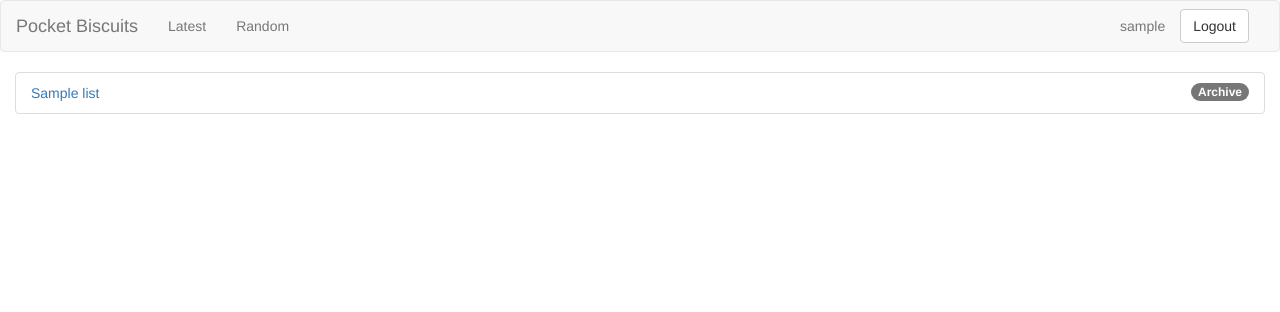
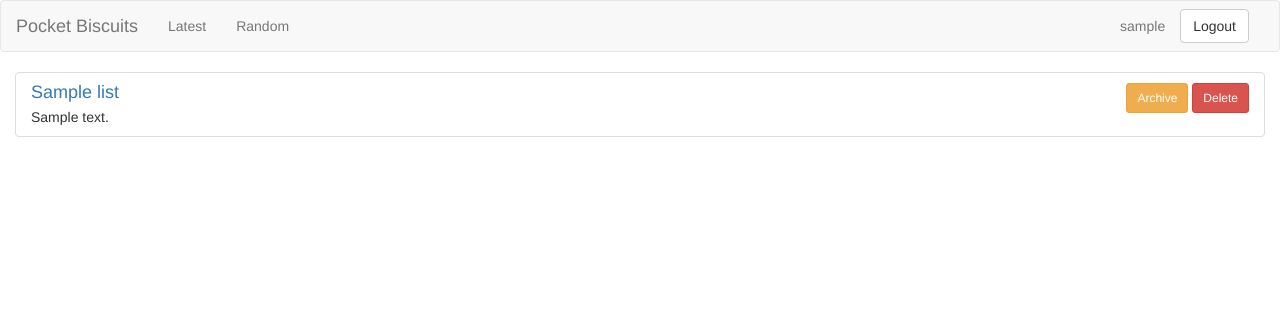
Before and after one commit to ngyuki/pocket-biscuits, a PHP site: template views/index.html.twig in a window 1280 px wide. Shown: the top 312 px of the page. Run offline with PHP 8.4, Linux system fonts and the light colour scheme; the template is opened without the code that fills it: most values are stand-ins (such as "Sample title", 1, 10 or a date in 2020); some libraries are stand-ins or nearby versions.

Commit message:
Add delete

```diff
--- a/html/css/main.css
+++ b/html/css/main.css
@@ -1,4 +1,17 @@
-.archive {
-    text-decoration: line-through;
+[data-item-id] {
+    opacity: 1;
+    transition-property: opacity;
+    transition-duration: 0.3s;
+}
+
+[data-item-id].archive {
     opacity: 0.3;
 }
+
+[data-item-id].delete {
+    opacity: 0;
+}
+
+[data-item-id] .list-group-item-text {
+    width: calc(100% - 150px);
+}
--- a/html/js/main.js
+++ b/html/js/main.js
@@ -1,5 +1,5 @@
 $(function(){
-    $('.js-toggle-archive').on('click', function(ev){
+    $('.js-do-archive').on('click', function(ev){
         ev.preventDefault();
 
         var $parent = $(this).parents('[data-item-id]');
@@ -9,6 +9,32 @@ $(function(){
 
         $.post(action, { item_id:item_id }).success(function(){
             $parent.toggleClass('archive');
+        }).error(function(xhr){
+            alert(xhr.statusText);
         });
     });
+
+    $('.js-do-delete').on('click', function(ev){
+        ev.preventDefault();
+
+        if (confirm("Realy?")) {
+
+            var $parent = $(this).parents('[data-item-id]');
+            var item_id = $parent.data('item-id');
+
+            $.post('delete', {item_id: item_id}).success(function () {
+                $parent.toggleClass('delete');
+                $parent.one('transitionend', function () {
+                    $parent.show();
+                    $parent.slideUp();
+                    $parent.queue(function () {
+                        $parent.remove();
+                        $parent.dequeue();
+                    })
+                });
+            }).error(function(xhr){
+                alert(xhr.statusText);
+            });
+        }
+    });
 });
--- a/src/Application.php
+++ b/src/Application.php
@@ -122,5 +122,6 @@ class Application extends \Silex\Application
         $this->get('/random', 'app.controller:random')->bind("random");
         $this->post('/archive', 'app.controller:archive')->bind("archive");
         $this->post('/unarchive', 'app.controller:unarchive')->bind("unarchive");
+        $this->post('/delete', 'app.controller:delete')->bind("delete");
     }
 }
--- a/src/OAuthInterface.php
+++ b/src/OAuthInterface.php
@@ -54,4 +54,9 @@ interface OAuthInterface
      * @param string $item_id
      */
     public function readd($item_id);
+
+    /**
+     * @param string $item_id
+     */
+    public function delete($item_id);
 }
--- a/views/index.html.twig
+++ b/views/index.html.twig
@@ -14,14 +14,24 @@
 {% endblock %}
 
 {% block content %}
-    <ul class="list-group">
+    <div class="list-group">
+
         {% for item in list %}
-            <li class="list-group-item" data-item-id="{{ item.item_id }}">
-                <a href="" class="badge js-toggle-archive">Archive</a>
-                <a href="{{ item.resolved_url }}" target="_blank">
-                    {{ item.resolved_title }}
-                </a>
-            </li>
+            <div class="list-group-item" data-item-id="{{ item.item_id }}">
+                <div class="pull-right">
+                    <button type="button" class="btn btn-sm btn-warning js-do-archive">Archive</button>
+                    <button type="button" class="btn btn-sm btn-danger  js-do-delete">Delete</button>
+                </div>
+                <h4 class="list-group-item-heading">
+                    <a href="{{ item.resolved_url }}" target="_blank">
+                        {{ item.resolved_title }}
+                    </a>
+                </h4>
+                <p class="list-group-item-text">
+                    {{ item.excerpt }}
+                </p>
+            </div>
         {% endfor  %}
-    </ul>
+
+    </div>
 {% endblock %}
```
Also changed, not shown: src/Controller.php (+8 -0 lines), src/OAuth.php (+8 -0 lines).
